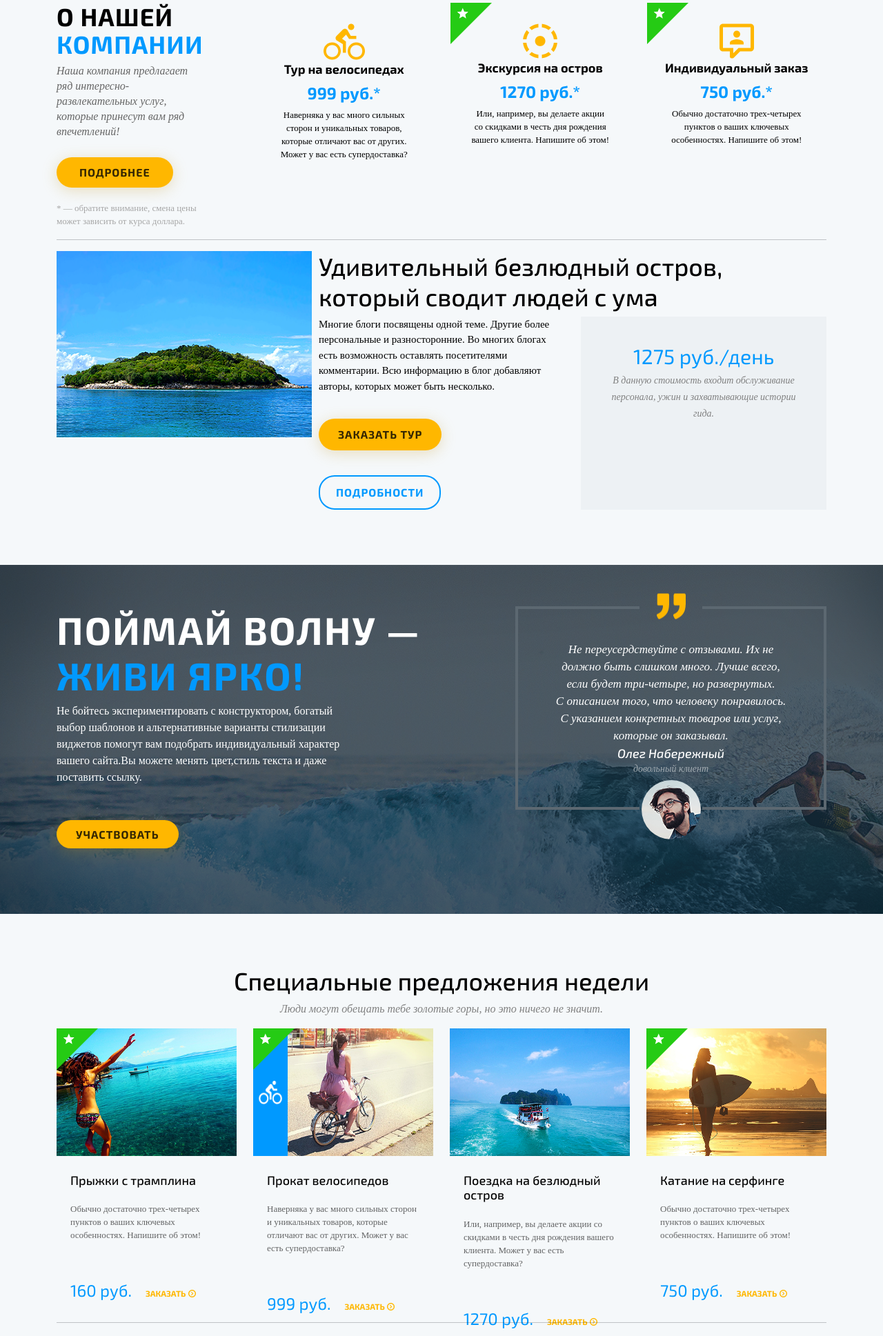
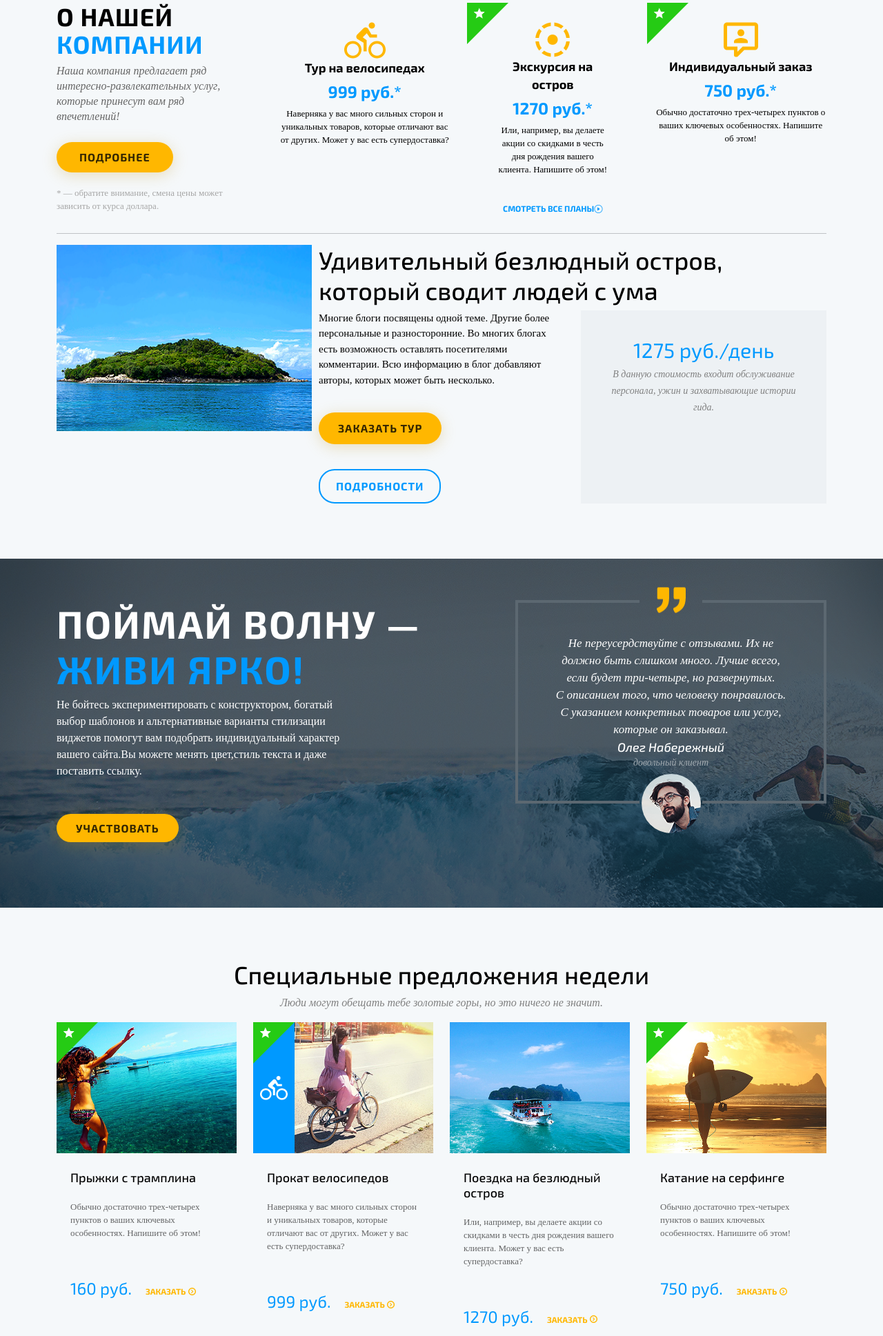
Before and after one commit to OzyOfficer/Sea-Trips, a website: page src/pug/index.pug in a window 1280 px wide. Shown: the part 1080-3017 px from the top of the page at 69% size. Drawn offline with nearby package versions, Linux system fonts and the light colour scheme; files that its build step writes are made by us from their sources; files whose address does not match are found by name.

Commit message:
Fixed somthing

```diff
--- a/src/pug/components/header.pug
+++ b/src/pug/components/header.pug
@@ -37,35 +37,35 @@
                     a(href="#space")
                         img(src="img/arow.png", alt="arrow")
     .container
-        .price
-            .row
-                .col-xl
-                    .about
-                        h3 О нашей <br>
-                            span компании
-                        p  Наша компания предлагает ряд интересно-развлекательных услуг, которые принесут вам ряд впечетлений!
-                        a(href="#")  Подробнее
-                        b * — обратите внимание, смена цены может зависить от курса доллара.
-                .col-xl
-                    .priceOne
-                        img.kard(src="img/bike.png", alt="bike")
-                        p Тур на велосипедах
-                        p.rub 999 руб.*
-                        p.text-main Наверняка у вас много сильных сторон и уникальных товаров, которые отличают вас от других. Может у вас есть супердоставка?
-                .col-xl
-                    .priceOne
-                        img.kard(src="img/kolo.png", alt="bike")
-                        img.green(src="img/green.png", alt="green")
-                        p Экскурсия на остров
-                        p.rub 1270 руб.*
-                        p.text-main Или, например, вы делаете акции со скидками в честь дня рождения вашего клиента. Напишите об этом!
-                .col-xl
-                    .priceOne
-                        img.kard(src="img/masage.png", alt="bike")
-                        img.green(src="img/green.png", alt="green")
-                        p Индивидуальный заказ
-                        p.rub 750 руб.*
-                        p.text-main Обычно достаточно трех-четырех пунктов о ваших ключевых особенностях. Напишите об этом!
+        .price.row
+            .col-xl.about
+                h3 О нашей <br>
+                    span компании
+                p  Наша компания предлагает ряд интересно-развлекательных услуг, которые принесут вам ряд впечетлений!
+                a(href="#")  Подробнее
+                br
+                b * — обратите внимание, смена цены может зависить от курса доллара.
+            .col-xl.priceOne
+                img.kard(src="img/bike.png", alt="bike")
+                p Тур на велосипедах
+                p.rub 999 руб.*
+                p.text-main Наверняка у вас много сильных сторон и уникальных товаров, которые отличают вас от других. Может у вас есть супердоставка?
+            .col-xl
+                .priceOne
+                    img.kard(src="img/kolo.png", alt="bike")
+                    img.green(src="img/green.png", alt="green")
+                    p Экскурсия на остров
+                    p.rub 1270 руб.*
+                    p.text-main Или, например, вы делаете акции со скидками в честь дня рождения вашего клиента. Напишите об этом!
+                .kpopkaept
+                    a(href="#") смотреть все планы
+                    i.bi.bi-play-circle
+            .col-xl.priceOne
+                img.kard(src="img/masage.png", alt="bike")
+                img.green(src="img/green.png", alt="green")
+                p Индивидуальный заказ
+                p.rub 750 руб.*
+                p.text-main Обычно достаточно трех-четырех пунктов о ваших ключевых особенностях. Напишите об этом!
         hr
         .row
             .col
@@ -104,72 +104,72 @@
                         p.oleg Олег Набережный
                         p.client довольный клиент
     .container
-        .row
+        .priceWeek
+            h2 Специальные предложения недели
+            p  Люди могут обещать тебе золотые горы, но это ничего не значит.
+        .priceCheck.row
             .col-xl
-                .priceWeek
-                    h2 Специальные предложения недели
-                    p  Люди могут обещать тебе золотые горы, но это ничего не значит.
-                .priceCheck
-                    .row
-                        .col-xl
-                            .priceBlocks
-                                img.photoBlok(src="img/jump.png", alt="Serfing")
-                                img.green(src="img/green.png", alt="green")
-                                h5 Прыжки с трамплина
-                                p.textblock Обычно достаточно трех-четырех пунктов о ваших ключевых особенностях. Напишите об этом!
-                                p.priceRub 160 руб.
-                                a.zakazat(href="#") заказать
-                        .col-xl
-                            .priceBlocks
-                                img.photoBlok(src="img/bicekall.png", alt="Bicekall")
-                                img.blue(src="img/blue.png", alt="blue")
-                                img.green(src="img/green.png", alt="green")
-                                h5 Прокат велосипедов
-                                p.textblock Наверняка у вас много сильных сторон и уникальных товаров, которые отличают вас от других. Может у вас есть супердоставка?
-                                p.priceRub 999 руб.
-                                a.zakazat(href="#") заказать
-                        .col-xl
-                            .priceBlocks
-                                img.photoBlok(src="img/travel.png", alt="travel")
-                                h5 Поездка на безлюдный остров
-                                p.textblock Или, например, вы делаете акции со скидками в честь дня рождения вашего клиента. Может у вас есть супердоставка?
-                                p.priceRub 1270 руб.
-                                a.zakazat(href="#") заказать
-                        .col-xl
-                            .priceBlocks
-                                img.photoBlok(src="img/serff.png", alt="Serfing")
-                                img.green(src="img/green.png", alt="green")
-                                h5 Катание на серфинге
-                                p.textblock Обычно достаточно трех-четырех пунктов о ваших ключевых особенностях. Напишите об этом!
-                                p.priceRub 750 руб.
-                                a.zakazat(href="#") заказать
+                .priceBlocks
+                    .photoBloks
+                        img(src="img/jump.png", alt="Serfing")
+                    img.green(src="img/green.png", alt="green")
+                    h5 Прыжки с трамплина
+                    p.textblock Обычно достаточно трех-четырех пунктов о ваших ключевых особенностях. Напишите об этом!
+                    p.priceRub 160 руб.
+                    a.zakazat(href="#") заказать
+            .col-xl
+                .priceBlocks
+                    .photoBlok
+                        img(src="img/bicekall.png", alt="Bicekall")
+                    img.green(src="img/green.png", alt="green")
+                    h5 Прокат велосипедов
+                    p.textblock Наверняка у вас много сильных сторон и уникальных товаров, которые отличают вас от других. Может у вас есть супердоставка?
+                    p.priceRub 999 руб.
+                    a.zakazat(href="#") заказать
+            .col-xl
+                .priceBlocks
+                    .photoBloks
+                        img(src="img/travel.png", alt="travel")
+                    h5 Поездка на безлюдный остров
+                    p.textblock Или, например, вы делаете акции со скидками в честь дня рождения вашего клиента. Может у вас есть супердоставка?
+                    p.priceRub 1270 руб.
+                    a.zakazat(href="#") заказать
+            .col-xl
+                .priceBlocks
+                    .photoBloks
+                        img(src="img/serff.png", alt="Serfing")
+                    img.green(src="img/green.png", alt="green")
+                    h5 Катание на серфинге
+                    p.textblock Обычно достаточно трех-четырех пунктов о ваших ключевых особенностях. Напишите об этом!
+                    p.priceRub 750 руб.
+                    a.zakazat(href="#") заказать
         hr
         .footer
             .row
-                .col-xl
+                .col-xl-3
                     .documents
                         h3 Прочие<br>
                             span документы
                         p Если у вас очень много предложений, то разместите тут самые основные, а полный Прайс лучше сделать файлом для скачивания.
-                .col-xl
+                .col-xl-3.mb-2
                     .hotel
                         img(src="img/paper.png", alt="")
-                        p График работы<br>отелей.xls <br>
+                        p График работы<br>отелей.xls
                         p.fail Размер файла: 10Mb
                         p.failText Полный перечень наших товаров и услуг. Разместите тут краткое описание ваших спецпредложений, товаров или услуг.
                         a.submite(href="#")
                             i.bi.bi-cloud
                             span скачать
-                .col-xl
+                .col-xl-3.mb-2
                     .foods
                         img(src="img/paper.png", alt="")
-                        p График одноразвого<br>питания.xls <br>
+                        p График одноразвого<br>питания.xls
                         p.fail Размер файла: 10Mb
                         p.failText Полный перечень наших товаров и услуг. Разместите тут краткое описание ваших спецпредложений, товаров или услуг.
                         a.submite(href="#")
                             i.bi.bi-cloud
                             span скачать
-                .col-xl
+                .col-xl-3.mb-2
                     .quest
                         p.photoCom задать вопрос
                         img.photo(src="img/anna.png", alt="Anna")
--- a/src/sass/components/header.sass
+++ b/src/sass/components/header.sass
@@ -203,12 +203,12 @@
         font-family: "PT Sans"
 .price
     padding-top: 86px
+    align-items: flex-start
 .priceOne
     position: relative
     text-align: center
-    height: 100%
-    .kard
-        padding-top: 30px
+    padding: 28px 40px
+
     p
         margin: 0
         font-size: 18px
@@ -217,7 +217,6 @@
         font-weight: bold
         font-family: 'Exo2'
     .text-main
-        padding: 0 30px
         font-size: 13px
         line-height: 19px
         color: #000000
@@ -229,6 +228,22 @@
         line-height: 44px
         color: #0099ff
         font-family: 'Exo2'
+.kpopkaept
+    font-size: 12px
+    letter-spacing: 0px
+    color: #0099ff
+    text-align: center
+    padding: 10px
+    a
+        font-size: 12px
+        letter-spacing: 0px
+        color: #0099ff
+        font-weight: bold
+        font-family: "Exo2"
+        text-align: center
+        text-transform: uppercase
+        text-decoration: none
+
 .green
     position: absolute
     content: ""
@@ -430,10 +445,21 @@
         font-family: "PT Sans"
         text-align: center
 .photoBlok
-        position: relative
+    position: relative
+    display: inline-block
+    width: 100%
+    img
         width: 100%
-        height: 45%
+        height: 190px
+        object-fit: cover
+    &:before
+        position: absolute
+        content: ""
+        background: url(../img/blue.png) no-repeat
+        height: 100%
+        width: 100%
 .priceCheck
+    align-items: start
     h5
         padding: 25px 20px 0 20px
         font-size: 18px
@@ -474,12 +500,15 @@
         height: 100%
         right: -25%
 .priceBlocks
-    height: 100%
-    width:
     position: relative
     &:hover
         filter: drop-shadow(0px 4px 10.5px rgba(3,20,31,0.05))
         background-color: #ffffff
+.photoBloks
+    img
+        width: 100%
+        height: 190px
+        object-fit: cover
 .blue
     position: absolute
     content: ""
@@ -487,7 +516,7 @@
     left: 0
     z-index: 1
     width: 19%
-    height: 45%
+    height: 48%
 .documents
     h3
         font-size: 36px
@@ -693,6 +722,11 @@
         font-weight: 400
         font-family: "PT Sans"
         text-align: center
-@media screen and ( max-width: 320px )
-    .menu
-        .navbar-toggler
+@media screen and ( max-width:1024px  )
+    .about
+        text-align: center
+    .photoBloks,
+    .photoBlok
+        img
+            height: 50%
+    .foods
```
Also changed, not shown: dist/css/style.css, dist/index.html.
